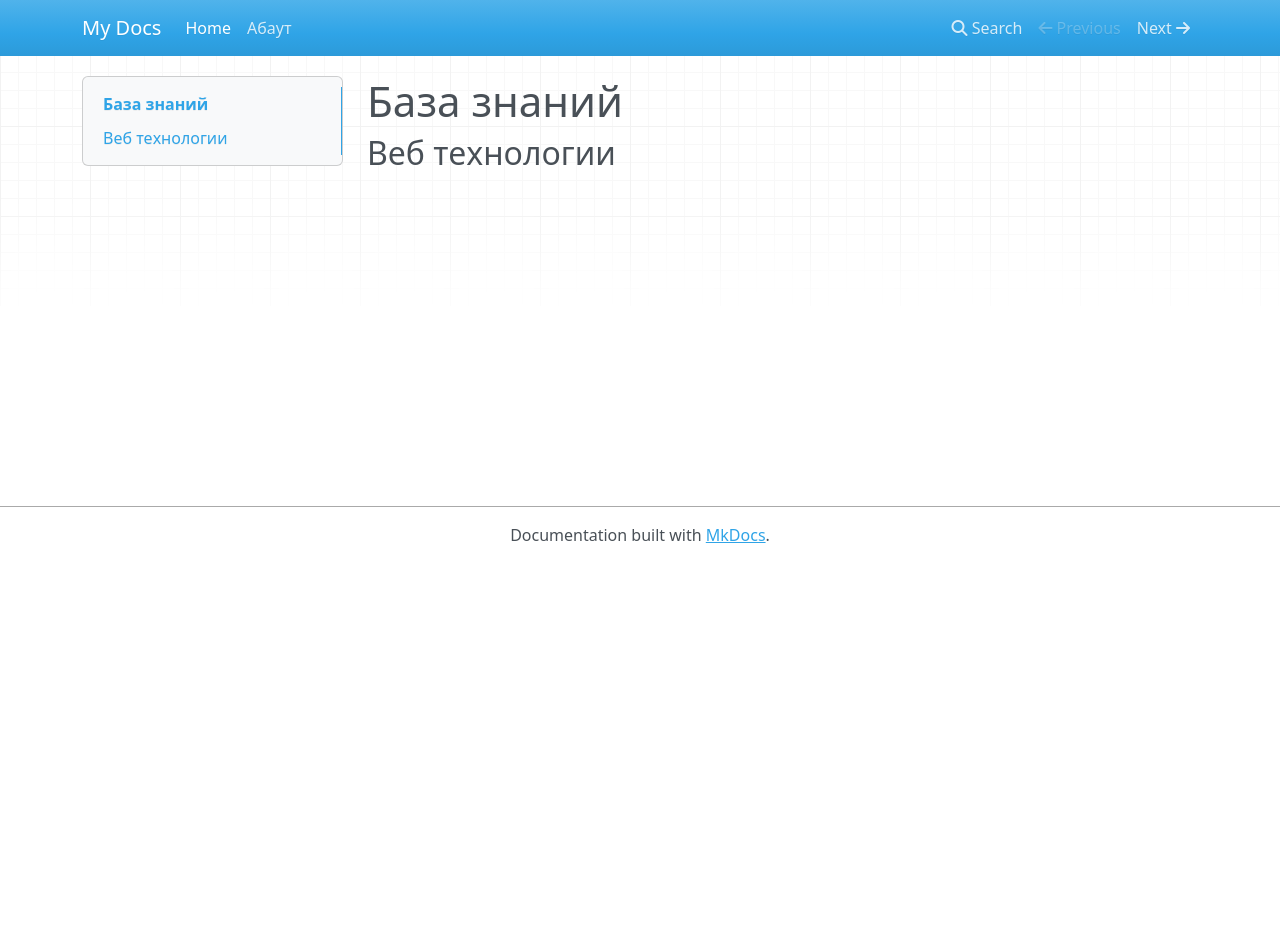
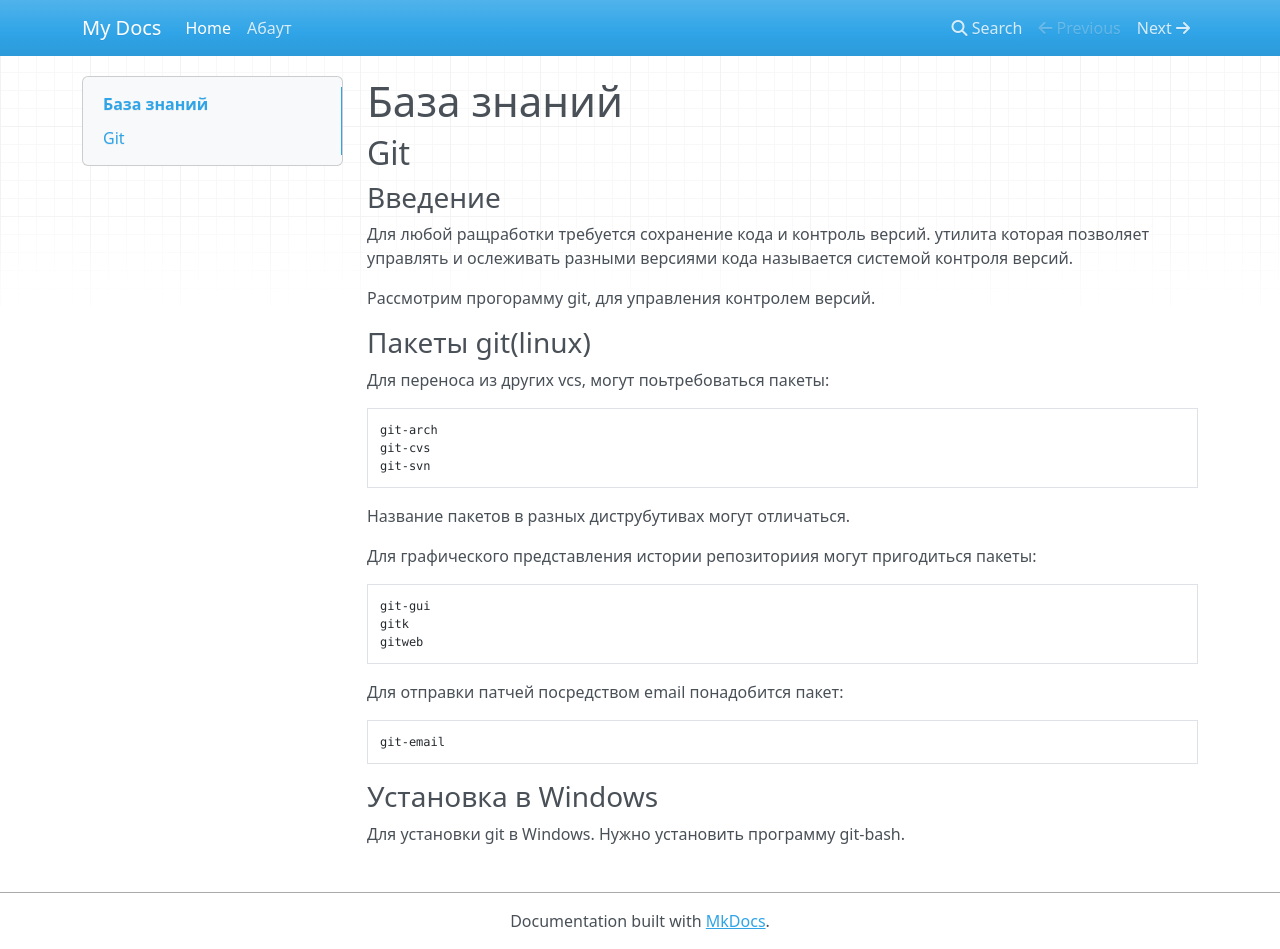
Before and after one commit to AMaslyakov/knowledge_base, an MkDocs documentation site: the page built from docs/index.md, in a window 1280 px wide and 949 px high. Built offline with MkDocs 1.6.1, drawn with Linux system fonts in a browser that asks for light colours; nearby versions of some CDN libraries.

Commit message:
About Git

````diff
--- a/docs/index.md
+++ b/docs/index.md
@@ -1,3 +1,36 @@
 # База знаний
 
-## Веб технологии
+## Git
+
+### Введение
+
+Для любой ращработки требуется сохранение кода и контроль версий.
+утилита которая позволяет управлять и ослеживать разными версиями кода называется системой контроля версий.
+
+Рассмотрим прогорамму git, для управления контролем версий.
+
+### Пакеты git(linux)
+
+Для переноса из других vcs, могут поьтребоваться пакеты:
+```
+git-arch
+git-cvs
+git-svn
+```
+Название пакетов в разных диструбутивах могут отличаться.
+
+Для графического представления истории репозиториия могут пригодиться пакеты:
+```
+git-gui
+gitk
+gitweb
+```
+Для отправки патчей посредством email понадобится пакет:
+
+```
+git-email
+```
+
+### Установка в Windows
+
+Для установки git в Windows. Нужно установить программу git-bash.
````
